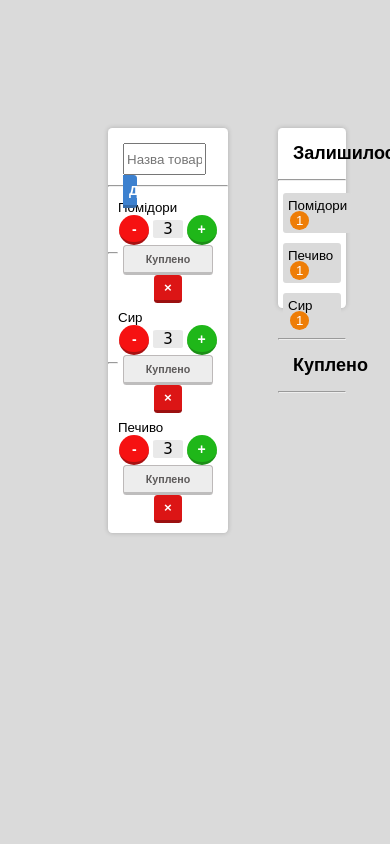
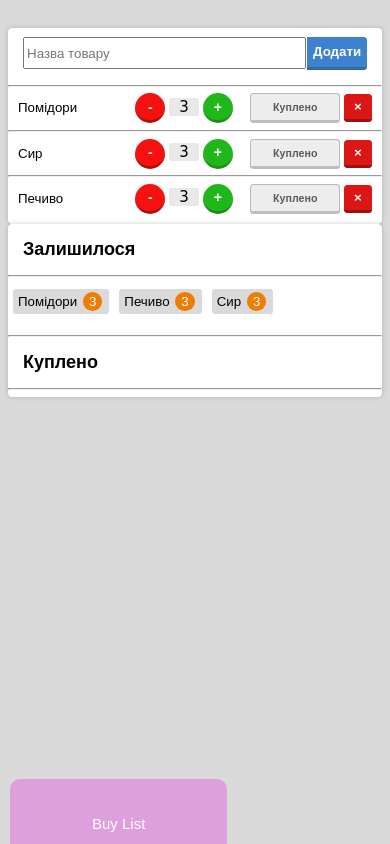
Before and after one commit to kateryna-yakovenko/KV-files, a plain HTML site: page index1.html in a window 390 px wide. Drawn offline with Linux system fonts and the light colour scheme.

Commit message:
Add files via upload

```diff
--- a/index1.html
+++ b/index1.html
@@ -3,93 +3,100 @@
 <head lang="uk">
     <meta charset="UTF-8">
     <title>My Page</title>
-
+    <meta name="viewport" content="width=device-width, initial-scale=1">
 
     <link rel="stylesheet" type="text/css" href="main1.css" />
 </head>
 <body>
 <div class="bl-background">
-    <div class="bl-list">
+    <div class="bl-list" id="bl-list">
         <div class="placeholder">
-<input type="tel" name="Назва товару" placeholder="Назва товару">
-<button class="placeholder-button">Додати</button>
+            <input type="text" name="Назва товару" placeholder="Назва товару" id="newGoodName">
+            <button class="placeholder-button" id="addBtn" data-tooltip="Add">Додати</button>
         </div>
         <hr> <!-- <hr> - робить лінію  -->
-        <div class="bl-row">
+
+        <div class="bl-row" data-badge="tomato">
 
             <div class="bl-product">
                 Помідори
 
             </div>
             <div class="bl-count">
-               <button class="bl-minus">-</button>
+                <button class="bl-minus" data-tooltip="Decrease">-</button>
                 <span class="bl-label">3</span>
-               <button class="bl-plus">+</button>
+                <button class="bl-plus" data-tooltip="Increase">+</button>
 
 
             </div>
 
             <div class="bl-buttons">
-                <button class="bl-buy">Купленo</button>
-                 <button class="bl-cancel">×</button>
+                <button class="bl-buy" data-tooltip="Bought">Купленo</button>
+                <button class="bl-no-buy" data-tooltip="Bought">Не купленo</button>
+                <button class="bl-cancel" data-tooltip="Delete">×</button>
             </div>
         </div>
         <hr>
 
-<div class="bl-row">
+        <div class="bl-row" data-badge="cheese">
 
             <div class="bl-product">
               Сир
 
             </div>
             <div class="bl-count">
-               <button class="bl-minus">-</button>
+                <button class="bl-minus" data-tooltip="Decrease">-</button>
                 <span class="bl-label">3</span>
-               <button class="bl-plus">+</button>
+                <button class="bl-plus" data-tooltip="Increase">+</button>
 
 
             </div>
 
             <div class="bl-buttons">
-                <button class="bl-buy">Купленo</button>
-                 <button class="bl-cancel">×</button>
+                <button class="bl-buy" data-tooltip="Bought">Купленo</button>
+                <button class="bl-no-buy" data-tooltip="Bought">Не купленo</button>
+                <button class="bl-cancel" data-tooltip="Delete">×</button>
             </div>
         </div>
         <hr>
-        <div class="bl-row">
-
-            <div class="bl-product">
+        <div class="bl-row" data-badge="cookies">
+            <div class="bl-product" >
                 Печиво
 
             </div>
             <div class="bl-count">
-               <button class="bl-minus">-</button>
+                <button class="bl-minus" data-tooltip="Decrease">-</button>
                 <span class="bl-label">3</span>
-               <button class="bl-plus">+</button>
+                <button class="bl-plus" data-tooltip="Increase">+</button>
 
 
             </div>
 
             <div class="bl-buttons">
-                <button class="bl-buy">Купленo</button>
-                 <button class="bl-cancel">×</button>
+                <button class="bl-buy" data-tooltip="Bought">Купленo</button>
+                <button class="bl-no-buy" data-tooltip="Bought">Не купленo</button>
+                    <button class="bl-cancel" data-tooltip="Delete">×</button>
             </div>
         </div>
+
     </div>
-    <div class="bl-bought">
+
+    <div class="bl-bought" id="bl-bought">
         <div class="bl-title">Залишилося</div>
         <hr>
-<div class="tomato">
+        <div id="badgeList">
+            <div class="tomato badgeList__badge">
                 <p> Помідори </p>
-    <p id="one"> 1 </p>
+                <p id="one" class="bought__badge"> 3 </p>
             </div>
-<div class="cookies">
+            <div class="cookies badgeList__badge">
                 <p> Печиво </p>
-    <p id="one"> 1 </p>
+                <p id="one" class="bought__badge"> 3 </p>
             </div>
-<div class="cheese">
+            <div class="cheese badgeList__badge">
                 <p> Сир </p>
-    <p id="one"> 1 </p>
+                <p id="one" class="bought__badge"> 3 </p>
+            </div>
         </div>
         <br/>
         <br/>
@@ -98,8 +105,14 @@
         <hr>
         <div class="bl-title">Купленo</div>
         <hr>
+
     </div>
 </div>
+<div class="badge">
+    <p class="badge__buy-list">Buy List</p>
+    <p class="badge__fullname">Yakovenko Kateryna</p>
+</div>
 
+<script src="index.js"></script>
 </body>
 </html>
--- a/main1.css
+++ b/main1.css
@@ -25,11 +25,12 @@ button{
 	margin-top: 10px;
 	display:inline-block;
     background: white;
-    margin-bottom: 10px;
+    /* margin-bottom: 10px; */
     float:left;
     width:80%;
     height: 40%;
     padding-bottom: 10px;
+    height: auto;
 
 }
 
@@ -37,16 +38,20 @@ button{
   padding: 15px;
   font-size: 0;
   height: 20px;
+  display: flex;
+    align-items: center;
+    justify-content: space-between;
 }
 
 .placeholder input {
-	width:83.65%;
+    /* width:83.65%; */
+    flex: 0 0 80%;
 	height: 26px;
-
 }
 
 .placeholder-button{
-	width: 15%;
+    flex: 0 0 15%;
+    min-width: 60px;
 	height: 33px;
 	background-color: #3D81CF;
 	font-weight:bold;
@@ -92,7 +97,7 @@ padding-top: 7px;
     margin-top: 10px;
     width:	39%;
     height:	180px;
-
+    height: auto;
 }
 .bl-title {
 	margin: 15px;
@@ -101,8 +106,8 @@ padding-top: 7px;
 	font-size: 13.5pt;
 }
 
-.tomato{
-	margin-top:5px;
+.badgeList__badge {
+    margin-top:5px;
 	padding-left: 15px;
 float: left;
 padding: 5px;
@@ -110,31 +115,8 @@ padding: 5px;
     background-color: #dadada;
     border: 0px;
     border-radius: 3px;
-
 }
 
-.cookies{
-	padding-left: 15px;
-float: left;
-padding: 5px;
-    margin: 5px;
-    background-color: #dadada;
-    border: 0px;
-    border-radius: 3px;
-
-
-}
-
-.cheese{
-	padding-left: 15px;
-float: left;
-padding: 5px;
-    margin: 5px;
-    background-color: #dadada;
-    border: 0px;
-    border-radius: 3px;
-
-}
 .bl-bought p {
 	display: inline;
 
@@ -212,4 +194,91 @@ background-color: #DC1515;
 	border: none;
 	border-radius: 3.5px 3.5px 3.5px 3.5px;
 	border-bottom: 3px #9B1010 solid;
-		}
+        }
+
+
+.badge {
+    position: fixed;
+    bottom: -50px;
+    left: 10px;
+    background-color: plum;
+    color: #fff;
+    padding: 20px 40px 10px;
+    border-radius: 10px;
+    font-size: 15px;
+    line-height: 20px;
+    text-align: center;
+    transition: all 1s ease-out;
+}
+
+.badge:hover {
+    bottom: -10px;
+    transition: all 1s ease-out;
+    background: purple;
+}
+
+.tooltip {
+    position: fixed;
+    padding: 10px 20px;
+    border-radius: 4px;
+    text-align: center;
+    font-size: 14px;
+    color: #fff;
+    background: purple;
+    box-shadow: 3px 3px 3px rgba(0, 0, 0, .3);
+    transition: all 1s ease-out;
+  }
+
+.text-cross{
+    text-decoration: line-through;
+}
+.bl-no-buy {
+    background-color: #EDEDED;
+	border: 1.2px solid #BDB9B9;
+    width: 90px;
+    height: 30px;
+    border-radius: 3.5px;
+    padding: 5px;
+    font-size: 8pt;
+    color:#5D5A5A;
+    font-weight:bold;
+    border-bottom: 3px #BEBDBD solid;
+    display: none;
+}
+
+
+@media all and (max-width: 768px) {
+    .bl-background {
+        margin: 0;
+    }
+}
+
+@media all and (max-width: 500px) {
+    .bl-background {
+        display: flex;
+        align-items: center;
+        justify-content: center;
+        flex-wrap: wrap;
+    }
+    .bl-list {
+        flex: 0 0 100%;
+        width: 100%;
+    }
+    .bl-bought {
+        flex: 0 0 100%;
+        margin: 0;
+        width: 100%;
+    }
+
+}
+
+@media print {
+    .badge {
+        bottom: -10px;
+        border: 1px solid purple;
+        background: #fff;
+    }
+    .badge__buy-list {
+        display: none;
+    }
+}
```
Lines whose indentation alone changed are shown as unchanged.
